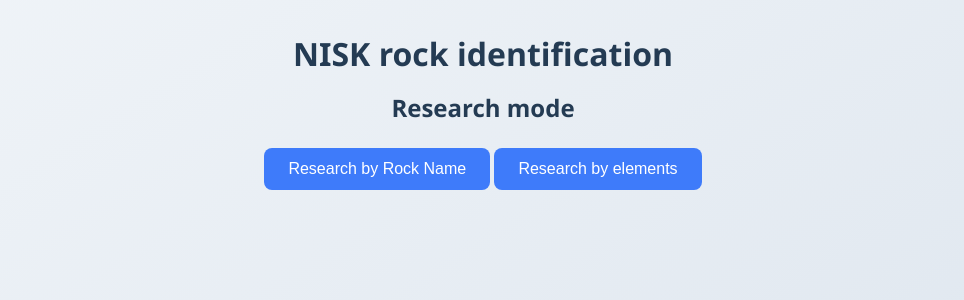
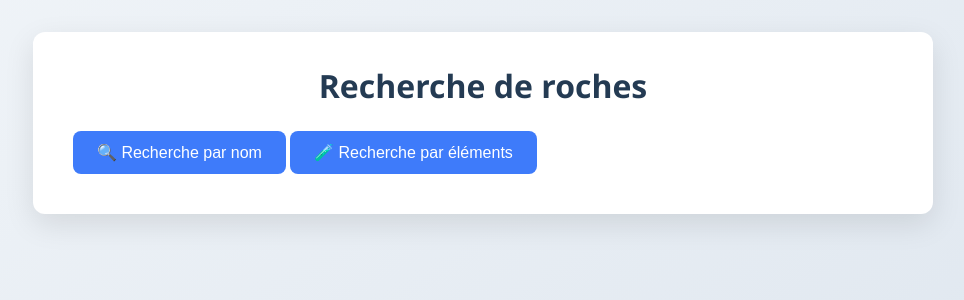
Before and after one commit to vriva10/Rock-Identifier-NISK, a Flask app: page / in a window 1280 px wide. Shown: the top 300 px of the page, without its empty margins (157-1121 px from the left). Run offline with Flask 3, Linux system fonts and the light colour scheme; parts of the project's set-up code (start-up, migrations or seed data) failed here and were passed over.

Commit message:
Update index.html

```diff
--- a/templates/index.html
+++ b/templates/index.html
@@ -1,42 +1,40 @@
 <!DOCTYPE html>
 <html lang="fr">
 <head>
-  <meta charset="UTF-8" />
-  <meta name="viewport" content="width=device-width, initial-scale=1.0"/>
-  <title>NISK rock identification</title>
-  <link rel="stylesheet" href="{{ url_for('static', filename='style.css') }}">
+  <meta charset="UTF-8">
+  <title>Recherche de roches</title>
+  <link rel="stylesheet" href="/static/style.css">
 </head>
 <body>
-  <header>
-    <h1>NISK rock identification</h1>
-  </header>
+  <!-- Page d'accueil -->
+  <div id="accueil" class="container page">
+    <h1>Recherche de roches</h1>
+    <button onclick="afficherRechercheParNom()">🔍 Recherche par nom</button>
+    <button onclick="afficherRechercheParElements()">🧪 Recherche par éléments</button>
+  </div>
 
-  <main>
-    <div id="accueil">
-      <h2>Research mode</h2>
-      <button onclick="afficherRechercheParNom()">Research by Rock Name</button>
-      <button onclick="afficherRechercheParElements()">Research by elements</button>
-    </div>
+  <!-- Page recherche par nom -->
+  <div id="recherche-nom" class="container page hidden">
+    <h2>Recherche par nom</h2>
+    <input type="text" id="nomRoche" placeholder="Nom de la roche">
+    <button onclick="chercherParNom()">Rechercher</button>
+    <button onclick="retourAccueil()">⬅ Retour</button>
+    <div id="resultatNom" class="result"></div>
+  </div>
 
-    <div id="recherche-nom" class="hidden">
-      <h2>Research by Rock Name</h2>
-      <div class="form-group">
-        <input type="text" id="nomRoche" placeholder="Enter name of rock...">
+  <!-- Page recherche par éléments -->
+  <div id="recherche-elements" class="container page hidden">
+    <h2>Recherche par éléments</h2>
+    <form id="form-elements" onsubmit="event.preventDefault(); chercherParElements();">
+      <div id="elements-inputs" class="grid-elements">
+        <!-- Les champs sont générés par JS -->
       </div>
-      <button onclick="chercherParNom()">Search</button>
-      <div id="resultatNom"></div>
-    </div>
+      <button type="submit">Rechercher</button>
+      <button type="button" onclick="retourAccueil()">⬅ Retour</button>
+    </form>
+    <div id="resultatElements" class="result"></div>
+  </div>
 
-    <div id="recherche-elements" class="hidden">
-      <h2>Research by elements</h2>
-      <form id="form-elements">
-        <div id="elements-inputs"></div>
-        <button type="button" onclick="chercherParElements()">Identify</button>
-      </form>
-      <div id="resultatElements"></div>
-    </div>
-  </main>
-
-  <script src="{{ url_for('static', filename='script.js') }}"></script>
+  <script src="/static/script.js"></script>
 </body>
 </html>
```
